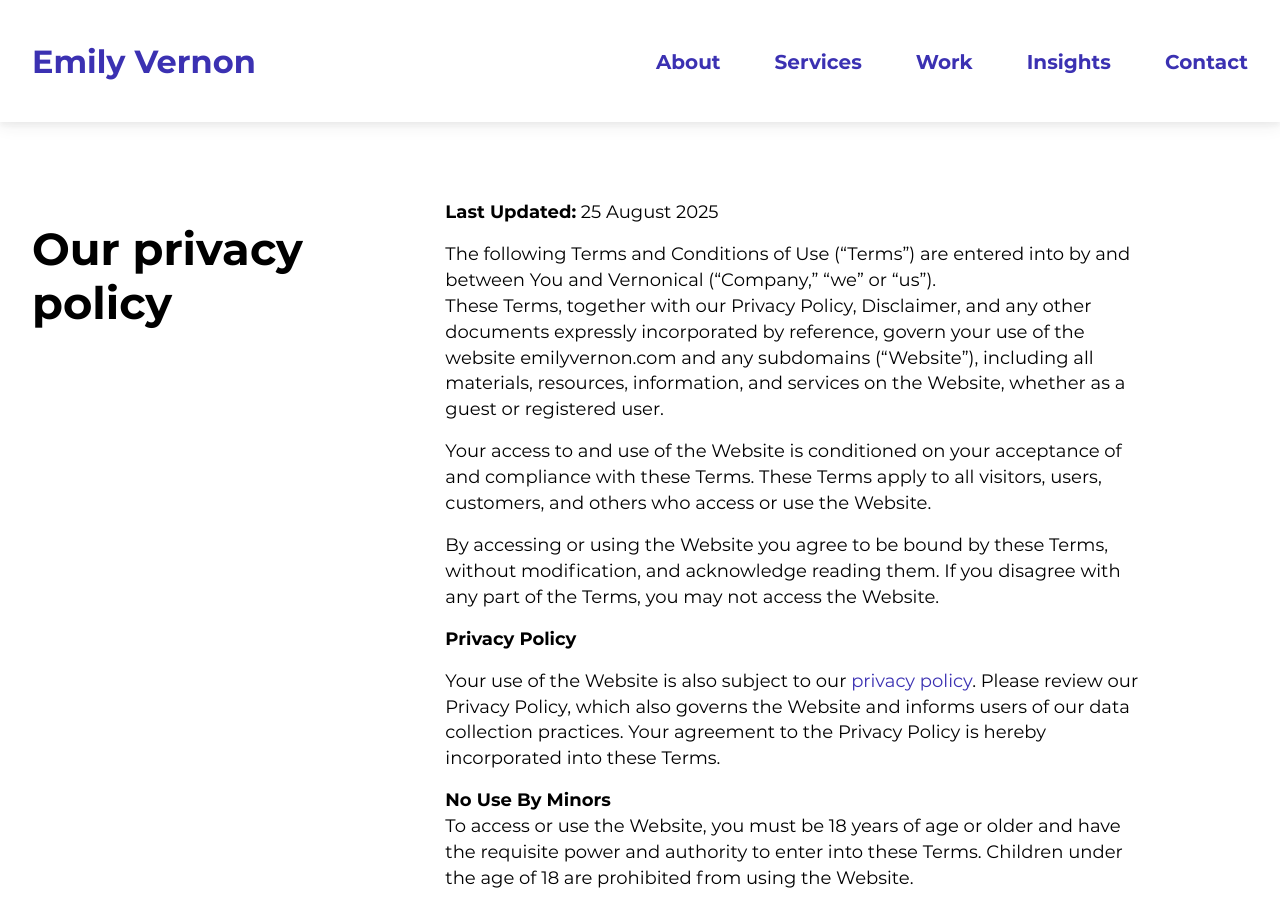
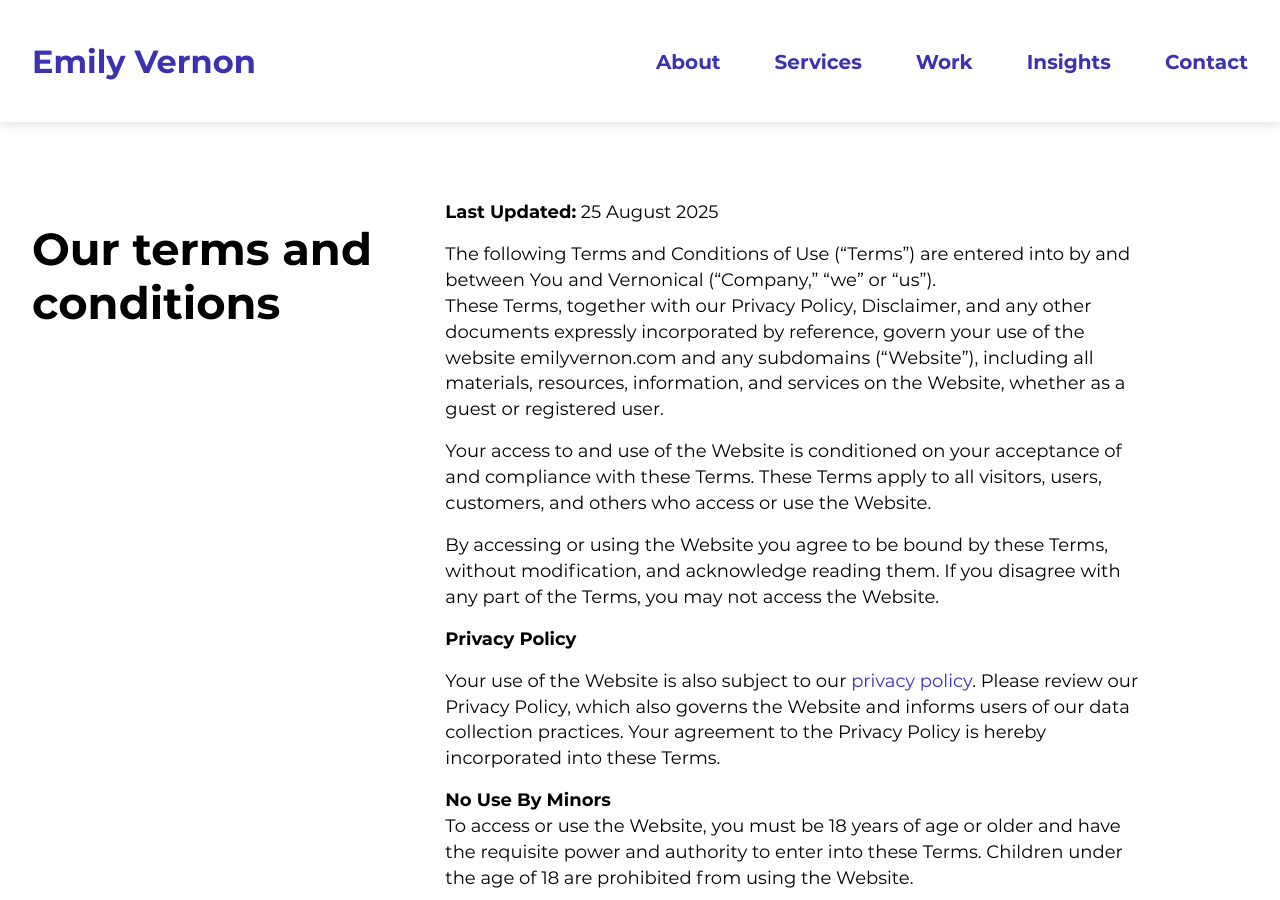
Before and after one commit to emilygv/emilyvernon.com, a Jekyll site: the page built from terms-and-conditions.md, in a window 1280 px wide and 900 px high. Built offline with Jekyll 4.4.1, drawn with Linux system fonts in a browser that asks for light colours.

Commit message:
Update terms-and-conditions.md

```diff
--- a/terms-and-conditions.md
+++ b/terms-and-conditions.md
@@ -125,4 +125,4 @@ The owner of this website is Vernonical. You may contact us by email at info@ver
 
 {% endcapture %}
 
-{% include case_h2_block.html title="Our privacy policy" content=block_text %}
+{% include case_h2_block.html title="Our terms and conditions" content=block_text %}
```
